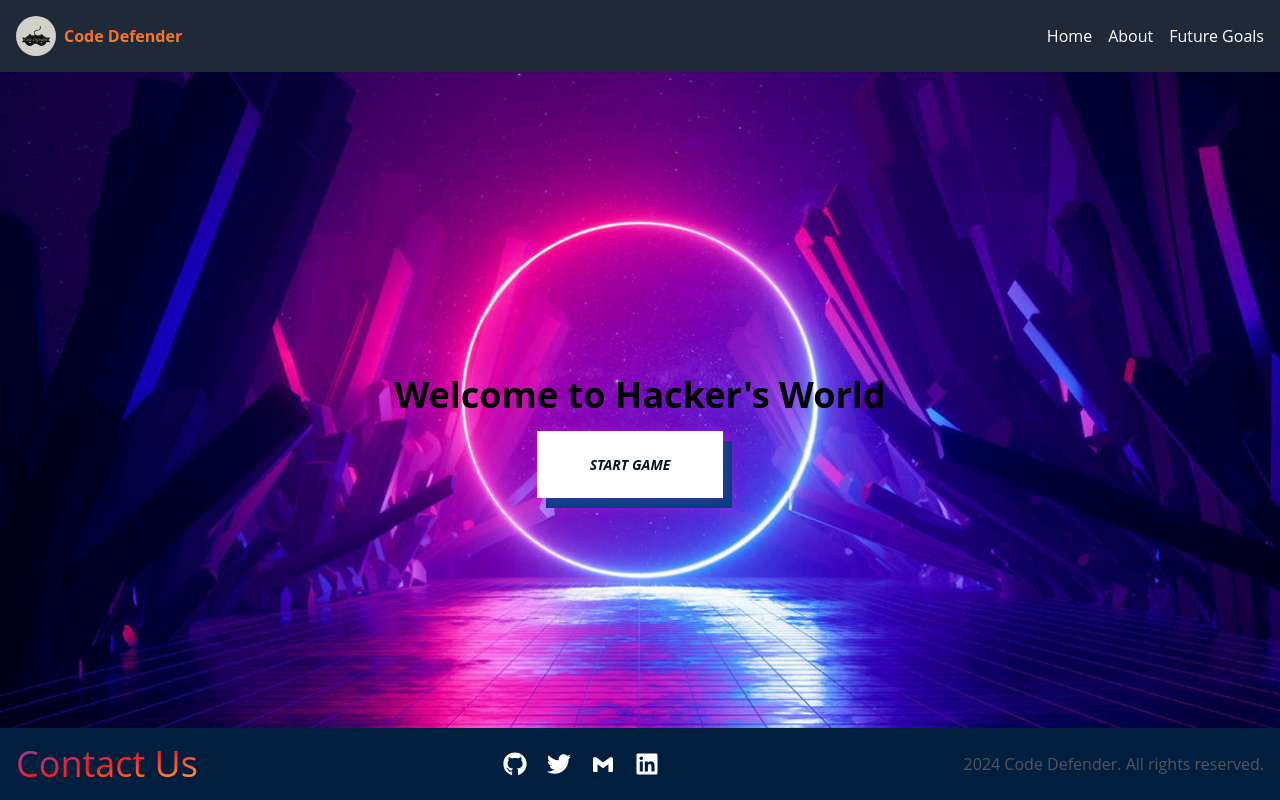
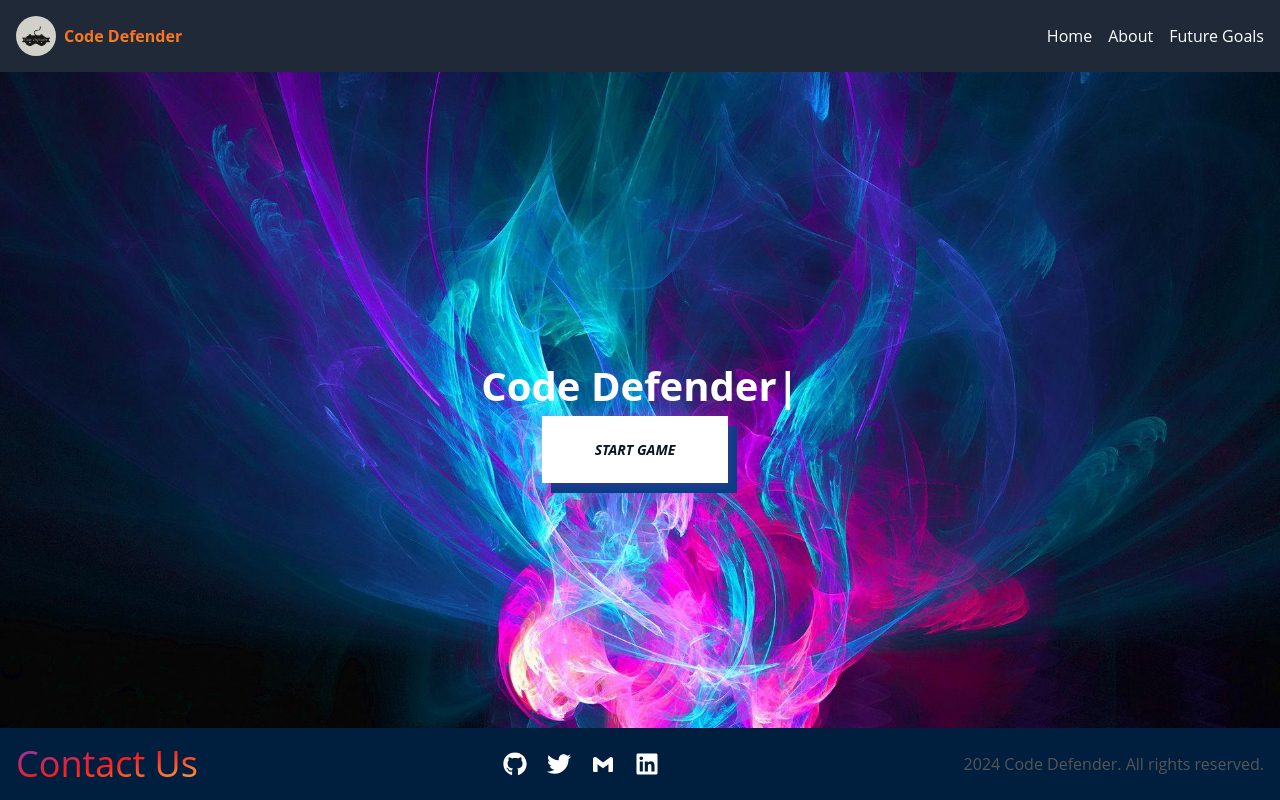
Before and after one commit to akrai15/Synchronicity_S1, a React (Vite) app in the folder CodeDefender/: page / in a window 1280 px wide. Built offline with nearby package versions, Linux system fonts and the light colour scheme.

Commit message:
sciprt animation

```diff
--- a/CodeDefender/package.json
+++ b/CodeDefender/package.json
@@ -14,7 +14,8 @@
     "react": "^18.2.0",
     "react-dom": "^18.2.0",
     "react-icons": "^5.0.1",
-    "react-router-dom": "^6.21.3"
+    "react-router-dom": "^6.21.3",
+    "react-type-animation": "^3.2.0"
   },
   "devDependencies": {
     "@types/react": "^18.2.43",
--- a/CodeDefender/src/components/Home.jsx
+++ b/CodeDefender/src/components/Home.jsx
@@ -1,3 +1,63 @@
+
+// import React, { useState, useEffect } from 'react';
+// import '../App.css'; // Import your CSS file
+// import { Link } from 'react-router-dom';
+// import bg1 from '../assets/bg1.jpg';
+// import bg2 from '../assets/bg2.jpg';
+// import bg5 from '../assets/bg5.jpg';
+// import bg6 from '../assets/bg6.jpg';
+// import Footer from './Footer';
+// import Navbar from './Navbar';
+// import '../assets/btn.css';
+// import Scriptanime from './Scriptanime';
+// const images = [bg1, bg2, bg5,bg6];
+// const slideInterval = 1000; // Change slide every 3 seconds
+
+// function Home() {
+//   const [currentImageIndex, setCurrentImageIndex] = useState(0);
+
+//   useEffect(() => {
+//     const interval = setInterval(() => {
+//       setCurrentImageIndex((prevIndex) => (prevIndex + 1) % images.length);
+//     }, slideInterval);
+
+//     return () => clearInterval(interval);
+//   }, []);
+
+//   const currentImage = images[currentImageIndex];
+
+//   return (
+//     <div className='relative'>
+//       <Navbar/>
+//       <div
+//         className="full-screen-container flex flex-col"
+//         style={{
+//           backgroundImage: `url(${currentImage})`,
+//           backgroundSize: 'cover',
+//           backgroundPosition: 'center',
+//           backgroundRepeat: 'no-repeat',
+//         }}
+//       >
+//       <Scriptanime/>
+//          <div className="text-center items-center justify-center text-dark full-screen-content h-screen flex flex-col">
+//       {/* <h2 className="text-4xl font-bold mb-4 ">Welcome to Hacker's World</h2> */}
+//       <Link to="/game">
+
+//       <div className='w-[100px] h-[100px] -translate-x-12'>
+//                       <a href="#about" className="btn "> Start Game</a>
+//                 </div>
+
+//       </Link>
+//     </div>
+//       </div>
+//       <Footer />
+//       </div>
+
+
+//   );
+// }
+
+// export default Home;
 
 import React, { useState, useEffect } from 'react';
 import '../App.css'; // Import your CSS file
@@ -5,11 +65,12 @@ import { Link } from 'react-router-dom';
 import bg1 from '../assets/bg1.jpg';
 import bg2 from '../assets/bg2.jpg';
 import bg5 from '../assets/bg5.jpg';
-import bg6 from '../assets/bg6.jpg';
 import Footer from './Footer';
 import Navbar from './Navbar';
 import '../assets/btn.css';
-const images = [bg1, bg2, bg5,bg6];
+import Scriptanime from './Scriptanime';
+
+const images = [bg1, bg2, bg5];
 const slideInterval = 1000; // Change slide every 3 seconds
 
 function Home() {
@@ -26,10 +87,11 @@ function Home() {
   const currentImage = images[currentImageIndex];
 
   return (
+    <>
         <div className='relative'>
           <Navbar/>
           <div
-        className="full-screen-container"
+            className="full-screen-container flex flex-col"
             style={{
               backgroundImage: `url(${currentImage})`,
               backgroundSize: 'cover',
@@ -37,19 +99,19 @@ function Home() {
               backgroundRepeat: 'no-repeat',
             }}
           >
-         <div className="text-center items-center justify-center text-dark full-screen-content h-screen flex flex-col">
-      <h2 className="text-4xl font-bold mb-4 ">Welcome to Hacker's World</h2>
+            <Scriptanime/>
+            <div className="text-center text-dark full-screen-content">
+              {/* <h2 className="text-4xl font-bold mb-4">Sense Hacker</h2> */}
               <Link to="/game">
-
-          <a className="btn block mr-5">Start Game</a>
-
+                <div className='w-[100px] h-[100px] -translate-x-12'>
+                      <a href="#about" className="btn "> Start Game</a>
+                </div>
               </Link>
             </div>
           </div>
           <Footer />
           </div>
-
-
+      </>
   );
 }
 
--- /dev/null
+++ b/CodeDefender/src/components/Scriptanime.jsx
@@ -0,0 +1,26 @@
+import React from 'react'
+import { TypeAnimation } from 'react-type-animation';
+
+const Scriptanime = () => {
+  return (
+    <TypeAnimation
+      sequence={[
+        'Welcome', // Types 'One'
+        1000, // Waits 1s
+        'To ', // Deletes 'One' and types 'Two'
+        2000, // Waits 2s
+        'Code Defender', // Types 'Three' without deleting 'Two'
+        2500,
+        () => {
+          console.log('Sequence completed');
+        },
+      ]}
+      wrapper="span"
+      cursor={true}
+      repeat={Infinity}
+      className='font-bold text-[40px] text-white'
+    />
+  )
+}
+
+export default Scriptanime;
```
Also changed, not shown: 1 other file (tests, documents, lock files or other folders). Lines whose indentation alone changed are shown as unchanged.
